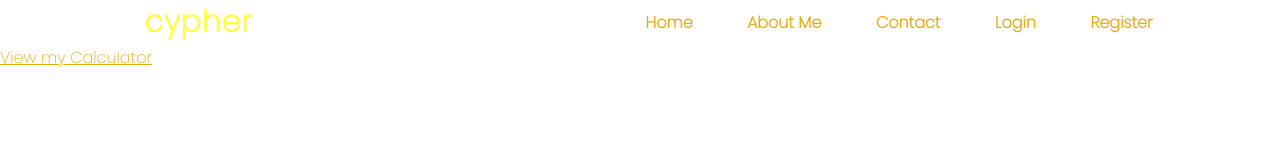
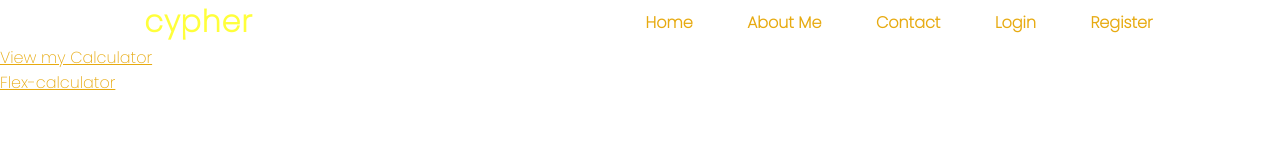
Before and after one commit to Decypher1/altschool-task, a plain HTML site: page index.html in a window 1280 px wide. Shown: the top 160 px of the page. Drawn offline with Linux system fonts and the light colour scheme.

Commit message:
linked calculator to the indec file

```diff
--- a/index.html
+++ b/index.html
@@ -29,6 +29,10 @@
         <div class="calc">
             <a href="./calculator.html">View my Calculator</a>
         </div>
+
+        <div class="flex-calc">
+            <a href="./flex-calc.html">Flex-calculator</a>
+        </div>
     </div>
 </body>
 </html>
```
